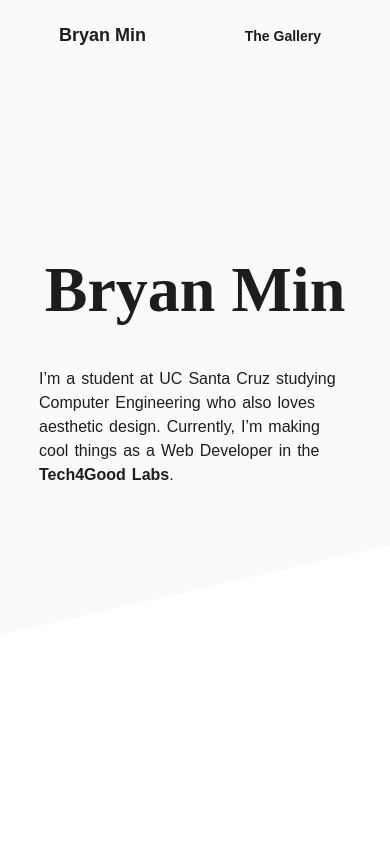
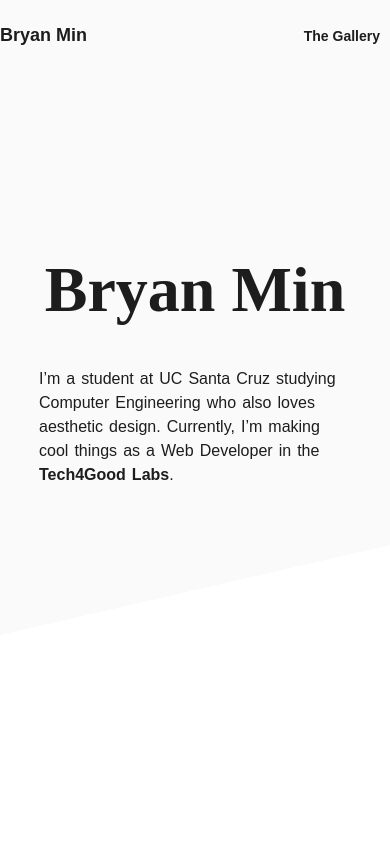
Before and after one commit to bdhmin/portfolio, a React (Create React App) app: page / in a window 390 px wide. Shown: the top 844 px of the page. Built offline with nearby package versions, Linux system fonts and the light colour scheme; a web font is replaced by a local one.

Commit message:
same but smaller

```diff
--- a/src/App/NavBar/navbar.scss
+++ b/src/App/NavBar/navbar.scss
@@ -47,11 +47,11 @@
 
 @media screen and (max-width: 480px) {
   .NavBar {
-    width: 80vw;
+    width: 100vw;
     .Bar {
 
-      display: flex;
-      margin: 0 20px;
+      // display: flex;
+      margin: 0 0px;
     }
   }
 
```
